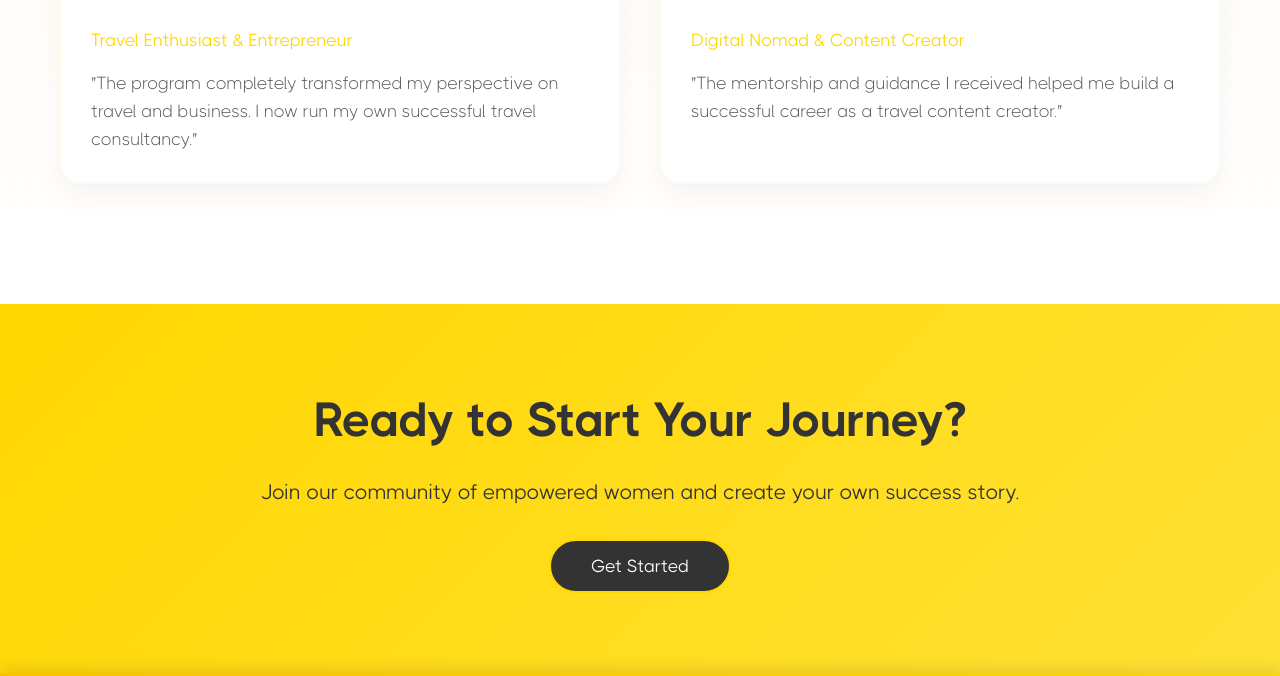
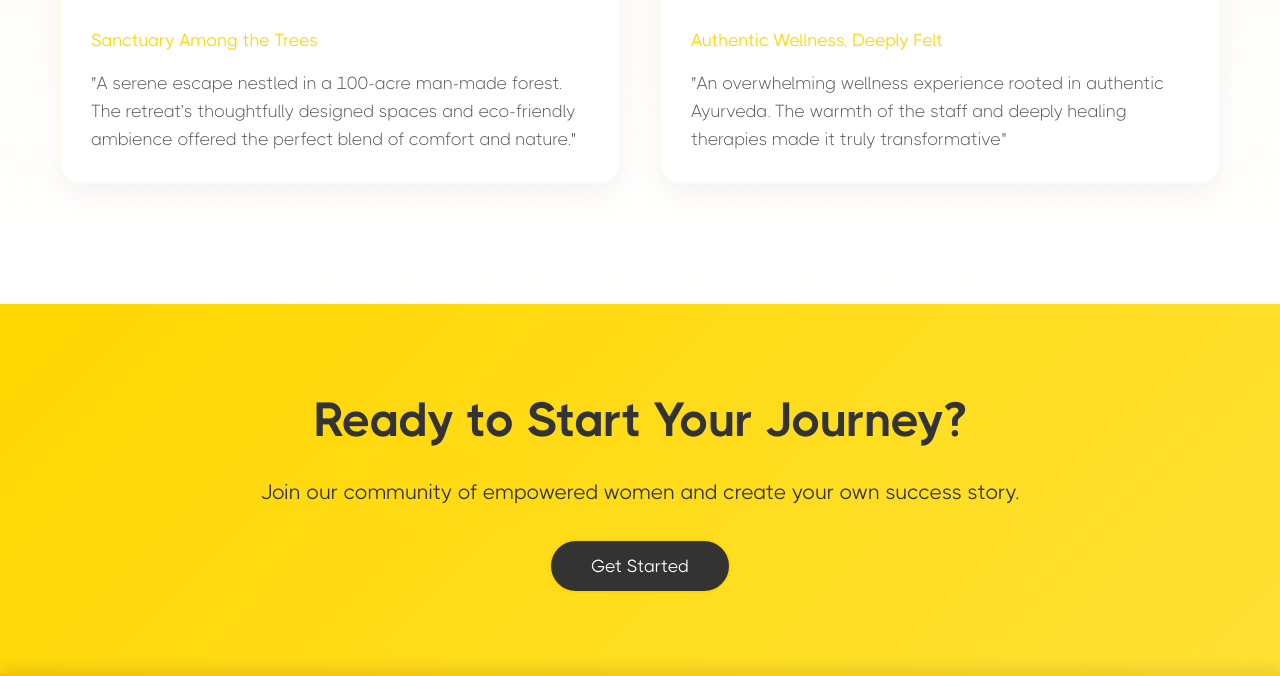
Before and after one commit to uiBuoy/take-me-away, a plain HTML site: page testimonials.html in a window 1280 px wide. Shown: the part 2386-3062 px from the top of the page. Drawn offline with Linux system fonts and the light colour scheme.

Commit message:
testimonial video section's text contenet change

```diff
--- a/testimonials.html
+++ b/testimonials.html
@@ -89,8 +89,8 @@
                 </div>
                 <div class="testimonial-content">
 
-                    <p class="testimonial-title">Travel Enthusiast & Entrepreneur</p>
-                    <p class="testimonial-text">"The program completely transformed my perspective on travel and business. I now run my own successful travel consultancy."</p>
+                    <p class="testimonial-title">Sanctuary Among the Trees</p>
+                    <p class="testimonial-text">"A serene escape nestled in a 100-acre man-made forest. The retreat’s thoughtfully designed spaces and eco-friendly ambience offered the perfect blend of comfort and nature."</p>
                 </div>
             </div>
 
@@ -103,8 +103,8 @@
                     </video>
                 </div>
                 <div class="testimonial-content">
-                    <p class="testimonial-title">Digital Nomad & Content Creator</p>
-                    <p class="testimonial-text">"The mentorship and guidance I received helped me build a successful career as a travel content creator."</p>
+                    <p class="testimonial-title">Authentic Wellness, Deeply Felt</p>
+                    <p class="testimonial-text">"An overwhelming wellness experience rooted in authentic Ayurveda. The warmth of the staff and deeply healing therapies made it truly transformative"</p>
                 </div>
             </div>
         </div>
```
